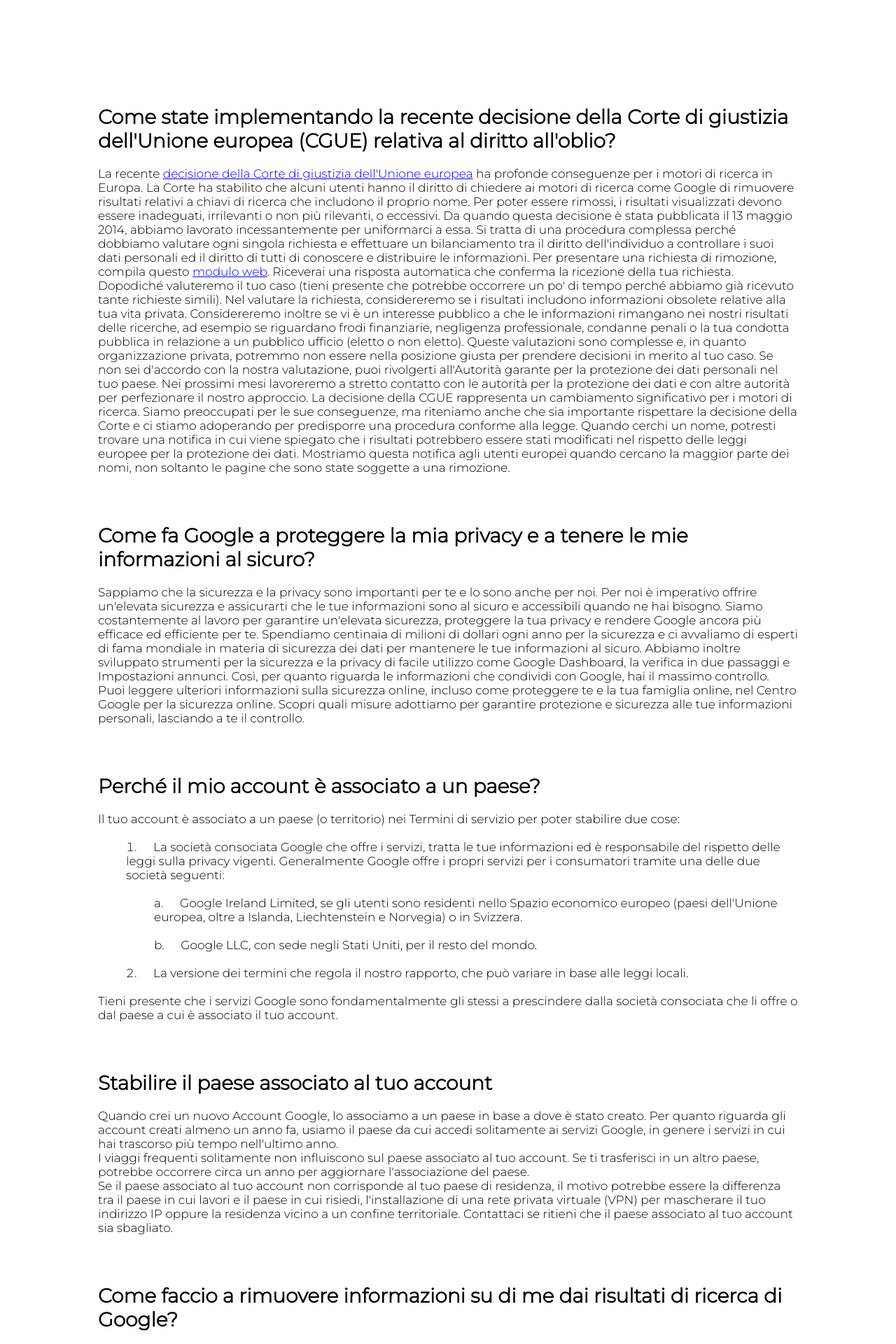
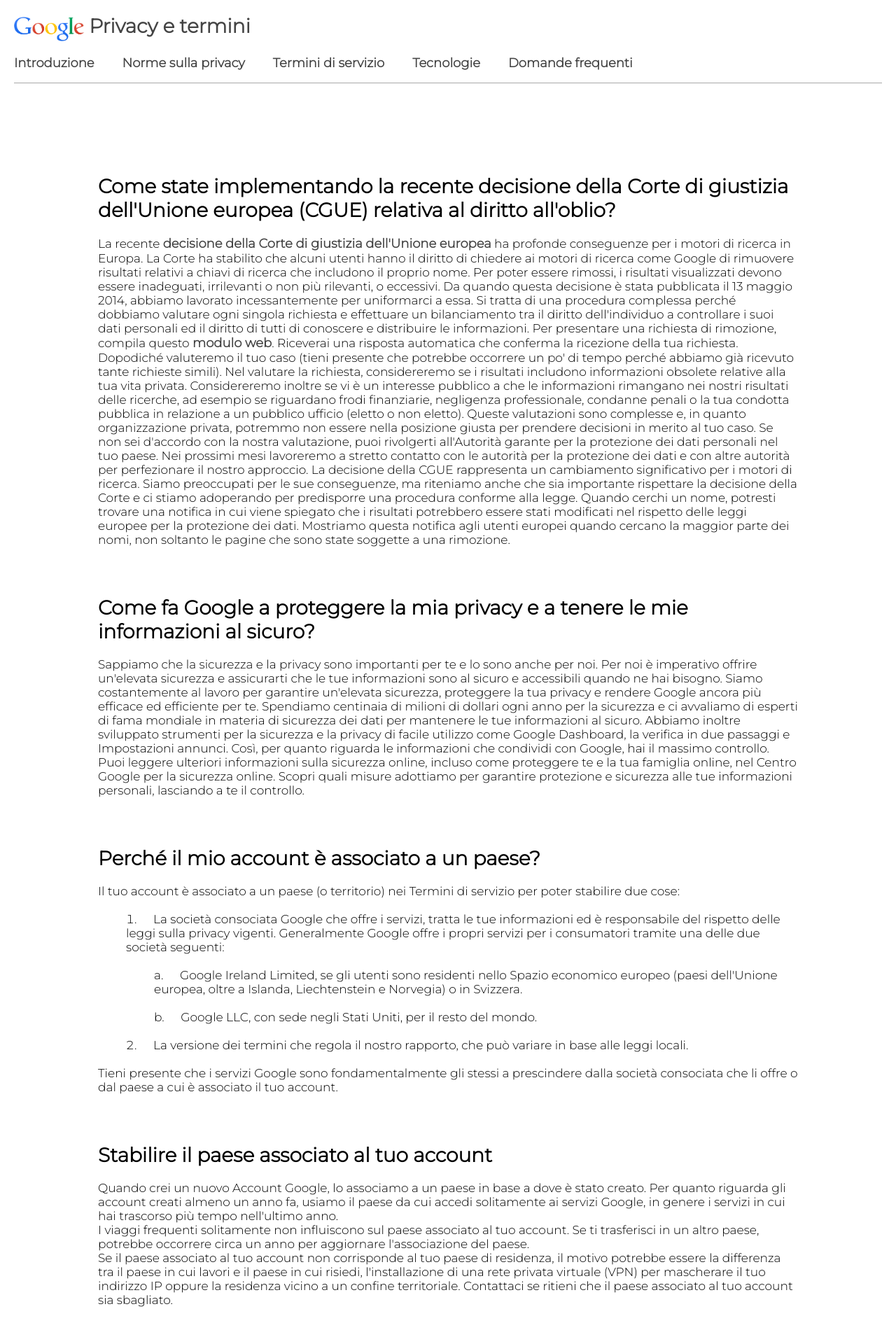
Before and after one commit to vvalcarcell/php-google-faq, a PHP site: page / in a window 1280 px wide. Shown: the top 1920 px of the page at 70% size. Run offline with PHP 8.4, Linux system fonts and the light colour scheme.

Commit message:
completo

```diff
--- a/index.php
+++ b/index.php
@@ -108,6 +108,21 @@
     ?>
 
     <div class="container">
+        <header>
+            <div class="logo">
+                <img src="./img/logo.png" alt="">
+            </div>
+            <div class="page-name">Privacy e termini</div>
+        </header>
+        <nav>
+            <ul>
+                <li><a href="">Introduzione</a></li>
+                <li><a href="">Norme sulla privacy</a></li>
+                <li><a href="">Termini di servizio</a></li>
+                <li><a href="">Tecnologie</a></li>
+                <li><a href="">Domande frequenti</a></li>
+            </ul>
+        </nav>
         <main>
 
             <?php
@@ -121,6 +136,23 @@
             ?>
         </main>
 
+        <footer>
+        <ul>
+            <li><a href="">Google</a></li>
+            <li><a href="">Tutto su Google</a></li>
+            <li><a href="">Privacy</a></li>
+            <li><a href="">Termini</a></li>
+        </ul>
+
+        <select name="langueges" id="languages">
+            <option value="ita">Italiano</option>
+            <option value="eng">English</option>
+            <option value="de">Deutsch</option>
+            <option value="es">Español</option>
+        </select>
+
+        </footer>
+
     </div>
 
 
--- a/style.css
+++ b/style.css
@@ -5,13 +5,56 @@
     font-family: 'Montserrat', sans-serif;
 }
 
-container {
+.container {
+    padding: 20px;
+}
+
+img {
+    width: 100%;
+    vertical-align: middle;
+    margin-top: -3px;
+}
+
+.logo {
+    width: 100px;
+    display: inline-block;
+}
+
+.page-name {
+    display: inline-block;
+    font-size: 28px;
+    font-weight: bold;
+    margin-left: 3px;
+    color: rgba(0, 0, 0, 0.733);
+}
+
+nav ul {
+    list-style: none;
     display: flex;
+    margin-top: 20px;
+    border-bottom: 1px solid rgba(0, 0, 0, 0.342);
+    height: 40px;
+}
+
+nav li {
+    margin-right: 40px;
+    height: 40px;
+}
+
+nav li:hover {
+    border-bottom: 4px solid rgb(0,147,206);
+}
+
+a {
+    text-decoration: none;
+    color: rgba(0, 0, 0, 0.733);
+    font-weight: bold;
+    font-size: 18px;
 }
 
 main {
     max-width: 1000px;
-    margin: 80px auto;
+    margin: 60px auto;
     display: flex;
     flex-direction: column;
 }
@@ -32,11 +75,11 @@ ol {
     list-style-position: inside;
 }
 
-li {
+ol > li {
     margin: 20px 0;
 }
 
-li::before {
+ol > li::before {
     content: "";
     width: 15px;
     display: inline-block;
@@ -45,3 +88,27 @@ li::before {
 .letters {
     list-style-type: lower-alpha;
 }
+
+footer {
+    display: flex;
+    justify-content: space-between;
+    max-width: 1000px;
+    margin: 0 auto;
+    border-top: 1px solid rgba(0, 0, 0, 0.212);
+    padding-top: 10px;
+}
+
+footer ul {
+    list-style: none;
+    display: flex;
+}
+
+footer a {
+    font-size: 12px;
+    margin-right: 10px;
+}
+
+#languages {
+    padding-right: 40px;
+    margin-top: 3px;
+}
```
